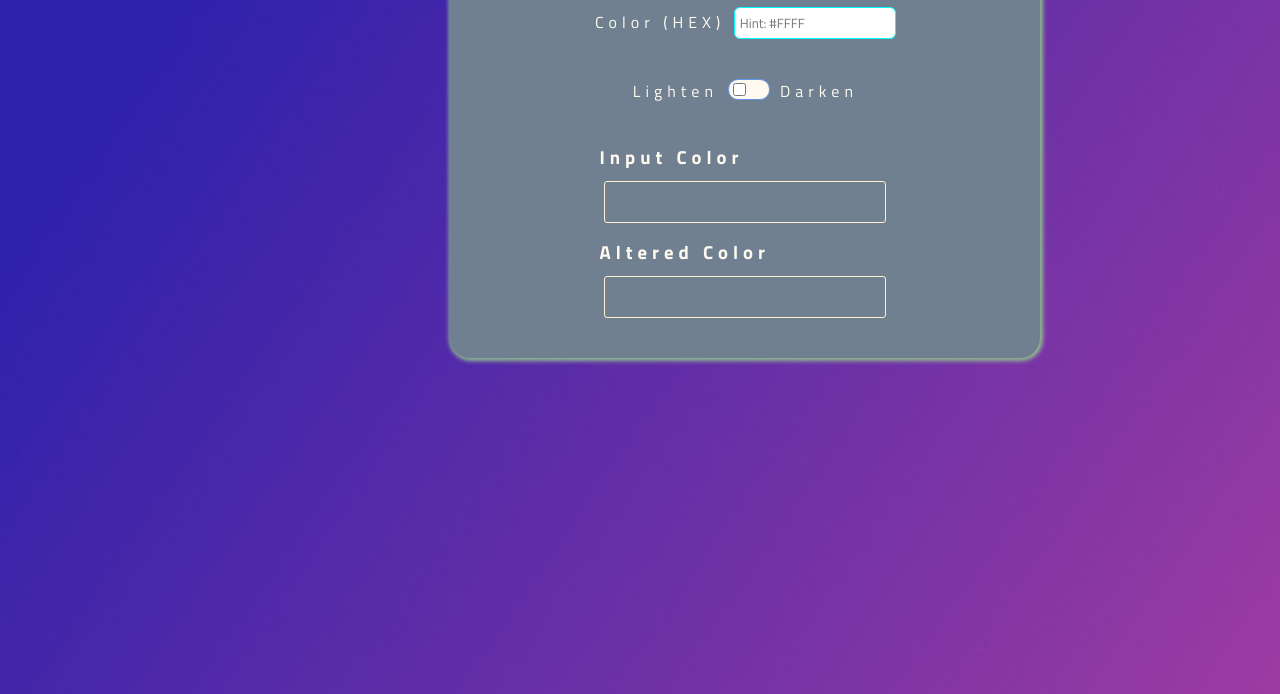
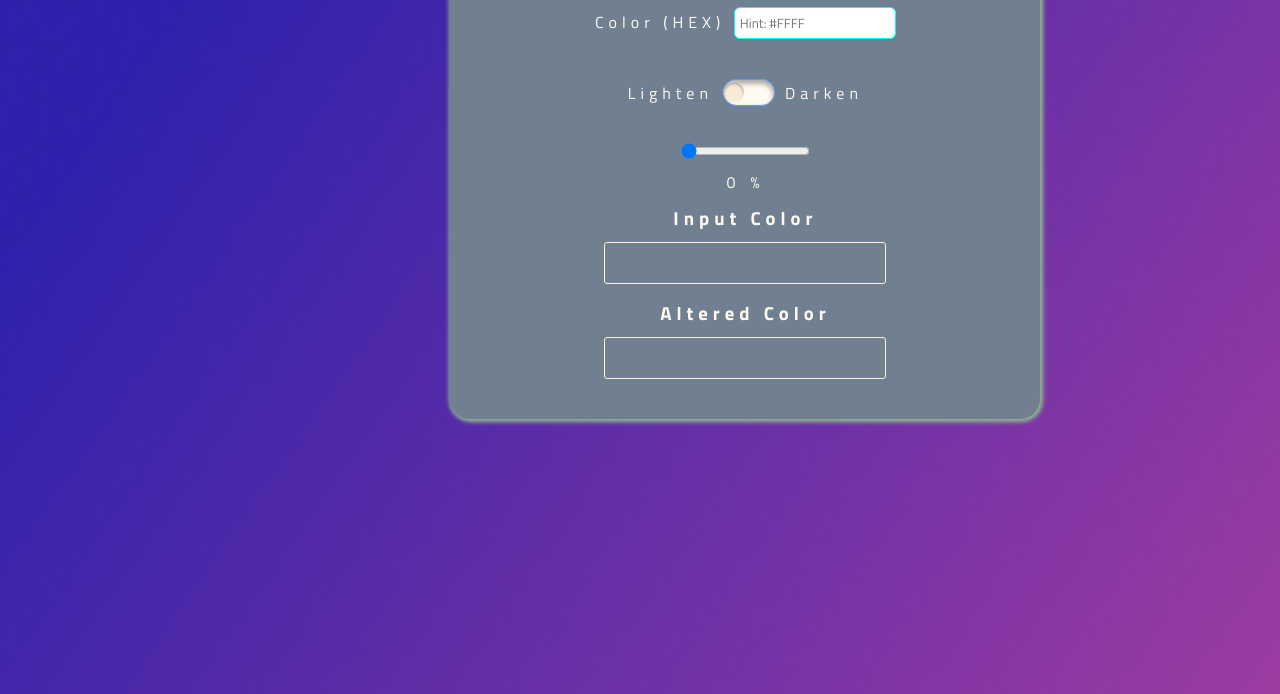
Before and after one commit to j-guerreiro/js-color-tool, a plain HTML site: page index.html in a window 1280 px wide. Shown: the part 106-800 px from the top of the page. Drawn offline with Linux system fonts and the light colour scheme.

Commit message:
Hide 'true' checkbox and add custom checkbox to layout and its styles

```diff
--- a/css/index.css
+++ b/css/index.css
@@ -31,6 +31,7 @@ label,
   color: floralwhite;
   margin: 5px;
   letter-spacing: 5px;
+  text-align: center;
 }
 
 .color-input-label input {
@@ -48,28 +49,69 @@ label,
   margin: 10px;
 }
 
+
 .switcher {
   display: flex;
+  align-items: center;
+  /* Add this line to vertically align items */
   margin: 30px;
 }
 
 .switch {
   border: 1px solid cornflowerblue;
   background: floralwhite;
-  border-radius: 10px;
-  width: 40px;
-  height: 19px;
+  border-radius: 15px;
+  cursor: pointer;
+  width: 50px;
+  height: 25px;
+  text-align: unset;
+  position: relative;
+  /* Add this line */
+  box-shadow: inset 0px 3px 4px 1px rgba(0, 0, 0, .3), 0px 0px 0px 0px rgba(255, 255, 255, .8);
+  transition: ease-in-out 0.3s;
 }
 
-input[type="checkbox" i] {
-  transition: ease-in-out 0.3s;
-  vertical-align: top;
+.switch:before {
+  content: "";
+  width: 20px;
+  height: 20px;
+  position: absolute;
+  border-radius: 10px;
+  bottom: 3px;
+  background-color: antiquewhite;
+  box-shadow: inset 0px 2px 3px 0px rgba(0, 0, 0, .3), 0px 0px 2px 0px rgba(255, 255, 255, .8);
+  transition: transform ease-in-out 0.3s;
+  /* Change the transition property */
 }
 
-input[type="checkbox" i]:checked {
-  transform: translateX(17px);
+/* Using sibling selector ~ */
+input[type="checkbox"]:checked+.switch {
+  background-color: rgb(54, 54, 89);
 }
 
+/* Using sibling selector ~ */
+input[type="checkbox"]:checked~.switch:before {
+  text-shadow: 1px 1px 1px rgba(0, 0, 0, .2);
+  transform: translateX(30px);
+  /* Change from 'left' to 'transform' */
+  background-color: rgb(89 87 104);
+}
+
+.switch:hover {
+  background-color: rgb(213 221 221);
+}
+
+.value {
+  display: flex;
+  justify-content: center;
+}
+
+.switcher input[type="checkbox"] {
+  position: absolute;
+  opacity: 0;
+}
+
+/* media queries */
 @media screen and (min-width: 1024px) {
   .app-container {
     margin: 20px 35%;
--- a/index.html
+++ b/index.html
@@ -21,10 +21,17 @@
       <div class="switcher">
         <div class="lighten">Lighten</div>
         <!-- Rounded switch -->
-        <label class="switch">
-          <input type="checkbox">
-        </label>
+        <input type="checkbox" id="switchCheckbox">
+        <label class="switch" for="switchCheckbox"></label>
         <div class="darken">Darken</div>
+      </div>
+
+      <div class="color-range">
+        <input type="range" min="0" max="100" value="0" oninput="rangeValue.innerText = this.value">
+        <div class="value">
+          <p id="rangeValue">0</p>
+          <p>%</p>
+        </div>
       </div>
 
       <div class="input-color">
```
